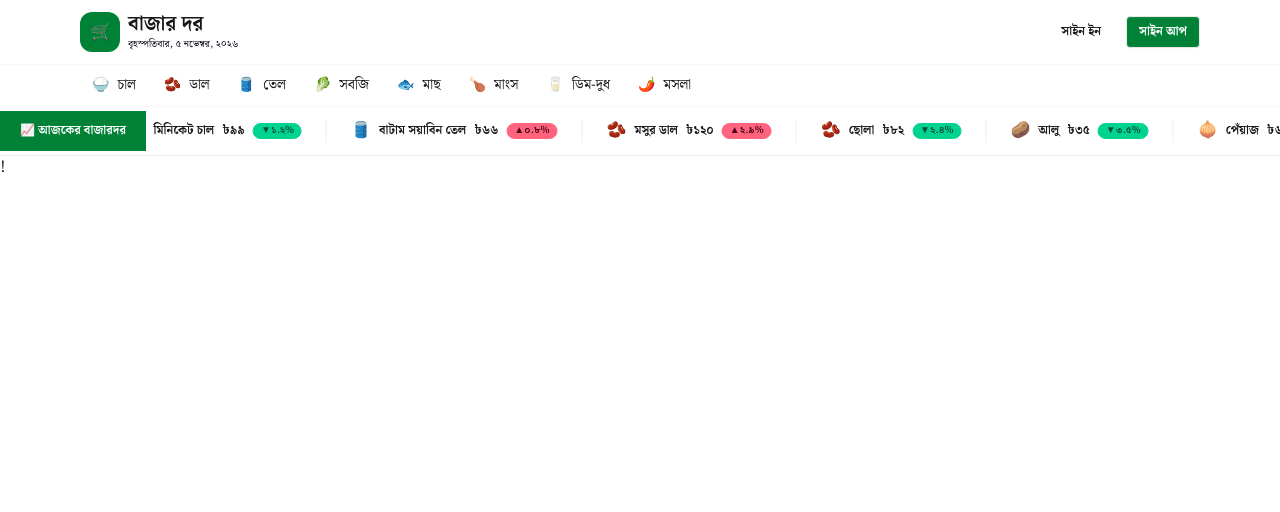
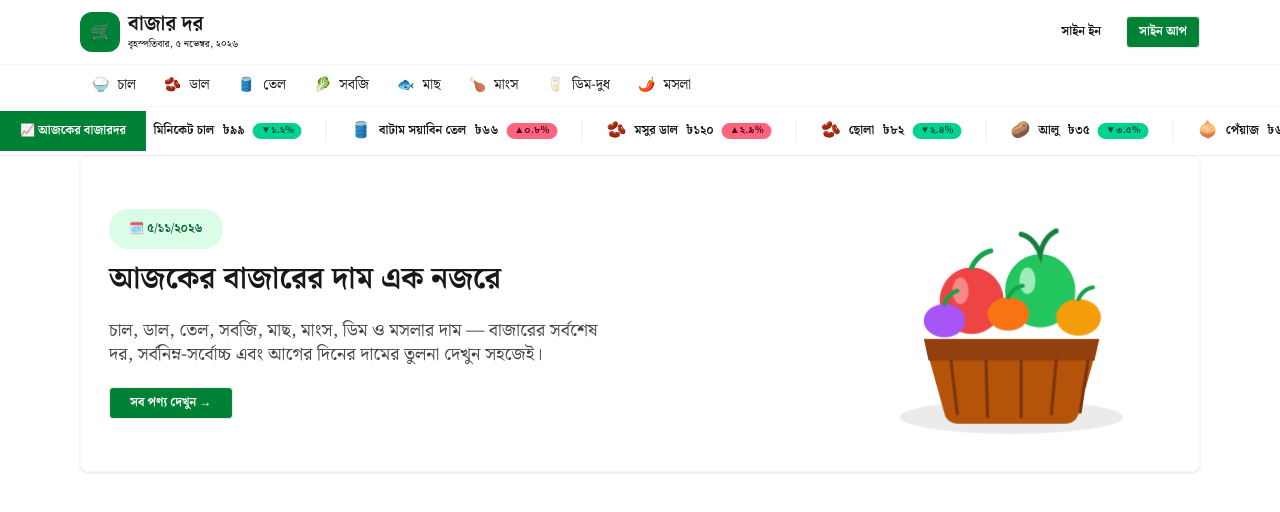
Before and after one commit to shihab0412/B14-A7-bazardor, a Next.js app: page / in a window 1280 px wide. Shown: the top 512 px of the page. Built offline with nearby package versions, Linux system fonts and the light colour scheme.

Commit message:
2nd commit

```diff
--- /dev/null
+++ b/src/app/Components/Hero.tsx
@@ -0,0 +1,48 @@
+
+import Link from "next/link";
+
+export default function Hero() {
+  return (
+    <section className="mx-auto w-full max-w-6xl px-4">
+
+      <div className="card overflow-hidden border border-base-200 bg-base-100 shadow-sm">
+
+        <div className="card-body flex flex-col items-center justify-between gap-5 p-5 sm:flex-row sm:px-7 sm:py-6">
+
+          {/* Left Content */}
+          <div className="flex-1 text-center sm:text-left">
+
+            <div className="rounded-full w-fit mb-3 px-3 py-3 text-xs font-bold text-green-800 bg-green-100 sm:px-5">
+              🗓️ {new Date().toLocaleDateString("bn-BD")}
+            </div>
+
+            <h1 className="text-3xl font-extrabold leading-tight text-base-content sm:text-3xl">
+              আজকের বাজারের দাম এক নজরে
+            </h1>
+
+            <p className="mt-5 max-w-lg text-base leading-6 text-base-content/80 sm:text-lg">
+              চাল, ডাল, তেল, সবজি, মাছ, মাংস, ডিম ও মসলার দাম —
+              বাজারের সর্বশেষ দর, সর্বনিম্ন-সর্বোচ্চ এবং আগের দিনের
+              দামের তুলনা দেখুন সহজেই।
+            </p>
+
+            <Link
+              href="#সব-পণ্য"
+              className="btn  bg-green-700 btn-sm mt-5 px-5 text-white"
+            >
+              সব পণ্য দেখুন →
+            </Link>
+
+          </div>
+
+          {/* Right Illustration */}
+          <div className="flex w-full shrink-0 items-center justify-center sm:w-[30%]">
+
+            <img src="/bazar-hero.png" alt="Bazar Hero" className="h-full w-full object-cover" />
+          </div>
+
+        </div>
+      </div>
+    </section>
+  );
+}
--- a/src/app/page.tsx
+++ b/src/app/page.tsx
@@ -1,9 +1,10 @@
 import Image from "next/image";
+import Hero from "./Components/Hero";
 
 export default function Home() {
   return (
-     <div>
-
-!</div>
+    <div>
+      <Hero />
+    </div>
   );
 }
```
